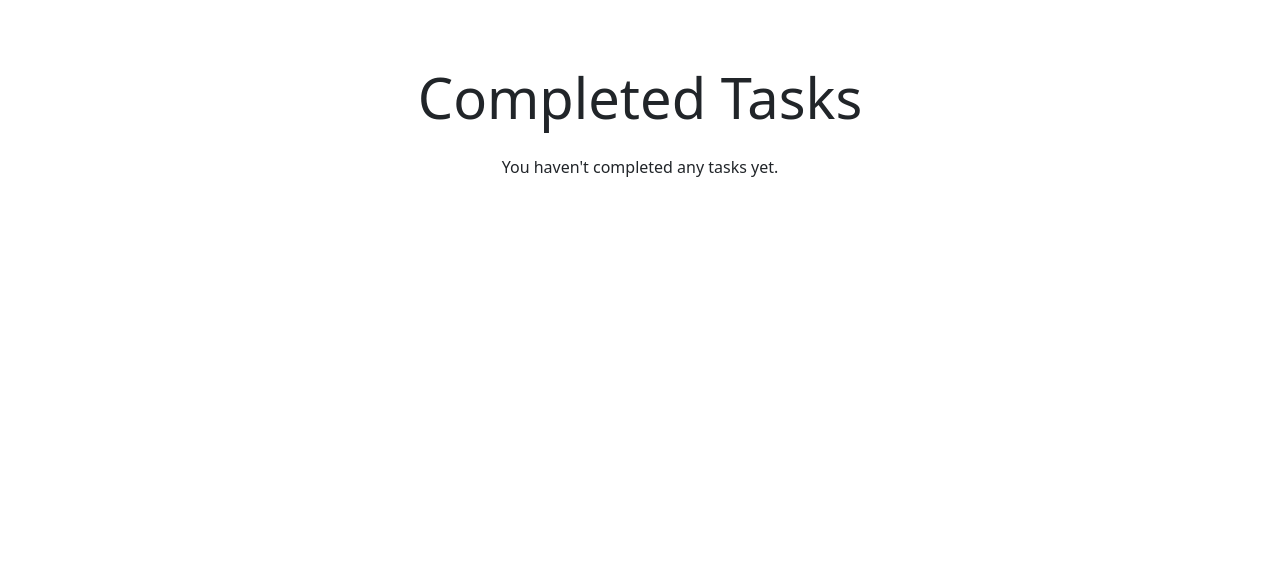
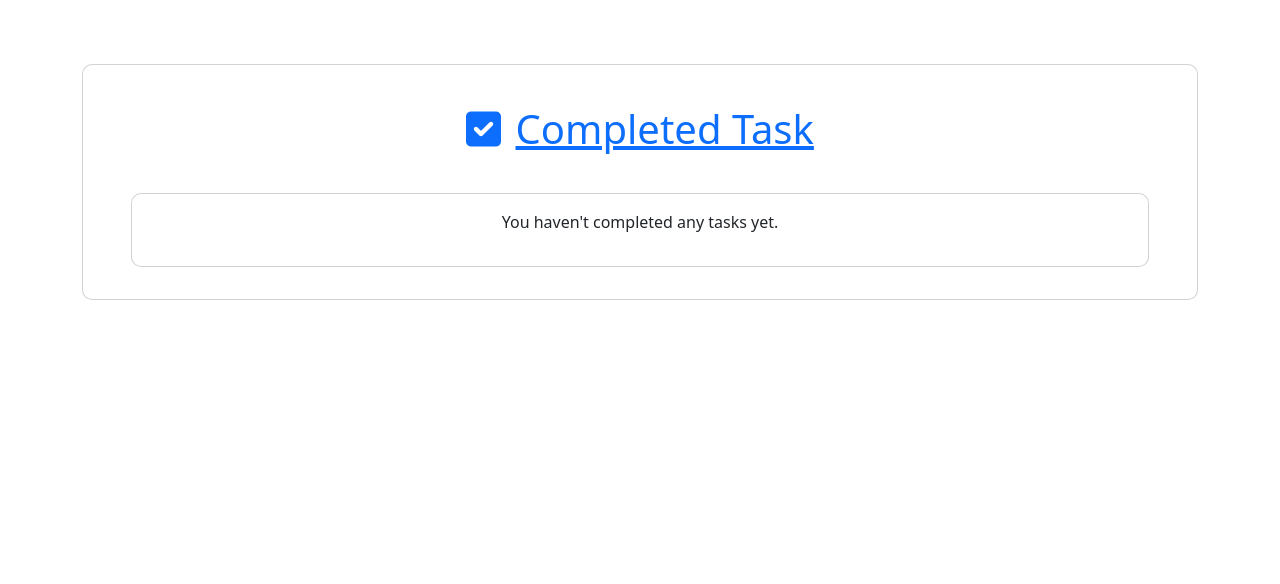
Before and after one commit to A-Trendafilov/TODO-List, a Flask app: page /tasks/completed in a window 1280 px wide. Shown: the part 73-657 px from the top of the page. Run offline with Flask 3, Linux system fonts and the light colour scheme; the visitor is signed in with stand-in values (Sample User, id 1); data that the repository does not hold is empty; some libraries are stand-ins or nearby versions.

Commit message:
reformating completed.html

```diff
--- a/templates/completed.html
+++ b/templates/completed.html
@@ -1,11 +1,19 @@
 {% extends "base.html" %}
 {% block title %}{{ current_user.name }}Completed Tasks{% endblock %}
 {% block content %}
-
-<div class="container py-5">
-  <h1 class="display-4 text-center mb-4">Completed Tasks</h1>
-  <div class="row justify-content-center">
-    <div class="col-md-8">
+<div class="container py-5 h-100">
+  <div class="row d-flex justify-content-center align-items-center h-100">
+    <div class="col">
+      <div class="card" id="list1">
+        <div class="card-body py-4 px-4 px-md-5">
+          <p class="h1 text-center mt-3 mb-4 pb-3 text-primary">
+            <i class="fas fa-check-square me-1"></i>
+            <u>Completed Task</u>
+          </p>
+          <div class="pb-2">
+            <div class="card">
+              <div class="card-body">
+                <div class="col-md-12">
                   {% if completed_tasks %}
                   <ul class="list-group">
                     {% for task in completed_tasks %}
@@ -29,5 +37,12 @@
                 </div>
               </div>
             </div>
+          </div>
+        </div>
+      </div>
+    </div>
+  </div>
+</div>
+
 
 {% endblock %}
```
Lines whose indentation alone changed are shown as unchanged.
